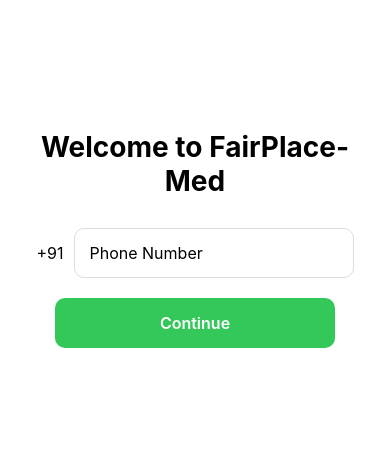
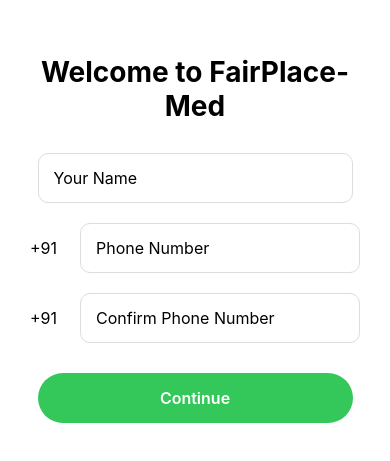
Before and after one commit to Ayushant/app20, a React Native app in the folder buyer-app/: screen /Auth in a window 390 px wide. Shown: the part 183-644 px from the top of the page. Built offline with nearby package versions, Linux system fonts and the light colour scheme.

Commit message:
minor chnages

```diff
--- a/buyer-app/screens/AuthScreen.js
+++ b/buyer-app/screens/AuthScreen.js
@@ -20,13 +20,17 @@
     const [name, setName] = useState('');
     const [phoneNumber, setPhoneNumber] = useState('');
     const [confirmPhoneNumber, setConfirmPhoneNumber] = useState('');
-    const [verificationStep, setVerificationStep] = useState(1); // 1: initial, 2: confirm
-    const [isExistingUser, setIsExistingUser] = useState(false);
     const [loading, setLoading] = useState(false);
 
-    const handleVerifyPhone = async () => {
+    const handleSubmit = async () => {
+        // Validate inputs
         if (!phoneNumber || phoneNumber.length !== 10) {
             Alert.alert('Error', 'Please enter a valid 10-digit phone number');
+            return;
+        }
+
+        if (phoneNumber !== confirmPhoneNumber) {
+            Alert.alert('Error', 'Phone numbers do not match');
             return;
         }
 
@@ -34,36 +38,19 @@
             setLoading(true);
             const formattedPhone = '+91' + phoneNumber;
 
-            const response = await axios.post(`${API_URL}/buyer/verify-phone`, {
+            // First verify if user exists
+            const verifyResponse = await axios.post(`${API_URL}/buyer/verify-phone`, {
                 phoneNumber: formattedPhone
             });
 
-            setIsExistingUser(response.data.isExistingUser);
-            setVerificationStep(2);
-        } catch (error) {
-            console.error('Error:', error);
-            Alert.alert('Error', 'Failed to verify phone number. Please try again.');
-        } finally {
-            setLoading(false);
-        }
-    };
-
-    // Update the error handling in handleConfirmPhone
-    const handleConfirmPhone = async () => {
-        if (phoneNumber !== confirmPhoneNumber) {
-            Alert.alert('Error', 'Phone numbers do not match');
-            return;
-        }
+            const isExistingUser = verifyResponse.data.isExistingUser;
 
             if (!isExistingUser && !name.trim()) {
                 Alert.alert('Error', 'Please enter your name');
                 return;
             }
 
-        try {
-            setLoading(true);
-            const formattedPhone = '+91' + phoneNumber;
-
+            // Proceed with confirmation
             const response = await axios.post(`${API_URL}/buyer/confirm-phone`, {
                 phoneNumber: formattedPhone,
                 confirmPhoneNumber: '+91' + confirmPhoneNumber,
@@ -83,7 +70,7 @@
             console.error('Error:', error.response?.data || error);
             Alert.alert(
                 'Error',
-                error.response?.data?.error || 'Registration failed. Please try again.'
+                error.response?.data?.error || 'Authentication failed. Please try again.'
             );
         } finally {
             setLoading(false);
@@ -99,8 +86,13 @@
                 <View style={styles.innerContainer}>
                     <Text style={styles.title}>Welcome to FairPlace-Med</Text>
 
-                    {verificationStep === 1 ? (
-                        <>
+                    <TextInput
+                        style={styles.input}
+                        placeholder="Your Name"
+                        value={name}
+                        onChangeText={setName}
+                    />
+
                     <View style={styles.inputContainer}>
                         <Text style={styles.prefix}>+91</Text>
                         <TextInput
@@ -112,28 +104,7 @@
                             maxLength={10}
                         />
                     </View>
-                            <TouchableOpacity
-                                style={[styles.button, loading && styles.disabledButton]}
-                                onPress={handleVerifyPhone}
-                                disabled={loading}
-                            >
-                                {loading ? (
-                                    <ActivityIndicator color="#fff" />
-                                ) : (
-                                    <Text style={styles.buttonText}>Continue</Text>
-                                )}
-                            </TouchableOpacity>
-                        </>
-                    ) : (
-                        <>
-                            {!isExistingUser && (
-                                <TextInput
-                                    style={styles.input}
-                                    placeholder="Your Name"
-                                    value={name}
-                                    onChangeText={setName}
-                                />
-                            )}
+
                     <View style={styles.inputContainer}>
                         <Text style={styles.prefix}>+91</Text>
                         <TextInput
@@ -145,21 +116,18 @@
                             maxLength={10}
                         />
                     </View>
+
                     <TouchableOpacity
                         style={[styles.button, loading && styles.disabledButton]}
-                                onPress={handleConfirmPhone}
+                        onPress={handleSubmit}
                         disabled={loading}
                     >
                         {loading ? (
                             <ActivityIndicator color="#fff" />
                         ) : (
-                                    <Text style={styles.buttonText}>
-                                        {isExistingUser ? 'Login' : 'Register'}
-                                    </Text>
+                            <Text style={styles.buttonText}>Continue</Text>
                         )}
                     </TouchableOpacity>
-                        </>
-                    )}
                 </View>
             </KeyboardAvoidingView>
         </TouchableWithoutFeedback>
@@ -194,9 +162,10 @@
     prefix: {
         fontSize: 16,
         marginRight: 10,
+        width: 40,
     },
     input: {
-        width: '80%',
+        width: '90%',
         height: 50,
         borderWidth: 1,
         borderColor: '#ddd',
@@ -217,9 +186,10 @@
     button: {
         backgroundColor: '#34C759',
         padding: 15,
-        borderRadius: 10,
+        borderRadius: 25,  // Made more rounded
         alignItems: 'center',
-        width: '80%',
+        width: '90%',      // Made wider to match inputs
+        marginTop: 10,
     },
     disabledButton: {
         backgroundColor: '#ccc',
--- a/buyer-app/screens/CartScreen.js
+++ b/buyer-app/screens/CartScreen.js
@@ -226,8 +226,8 @@
       dispatch(clearCart());
 
       Alert.alert(
-        'Success',
-        'Order placed successfully',
+        // 'Success',
+        // 'Order placed successfully',
         [
           {
             text: 'View Orders',
--- a/buyer-app/screens/HomeScreen.js
+++ b/buyer-app/screens/HomeScreen.js
@@ -189,7 +189,7 @@
         }
 
         dispatch(addToCart(product));
-        Alert.alert('Success', 'Item added to cart');
+        // Alert.alert('Success', 'Item added to cart');
     };
 
     const handleSearch = (text) => {
```
Also changed, not shown: 1 other file (tests, documents, lock files or other folders). Lines whose indentation alone changed are shown as unchanged.
